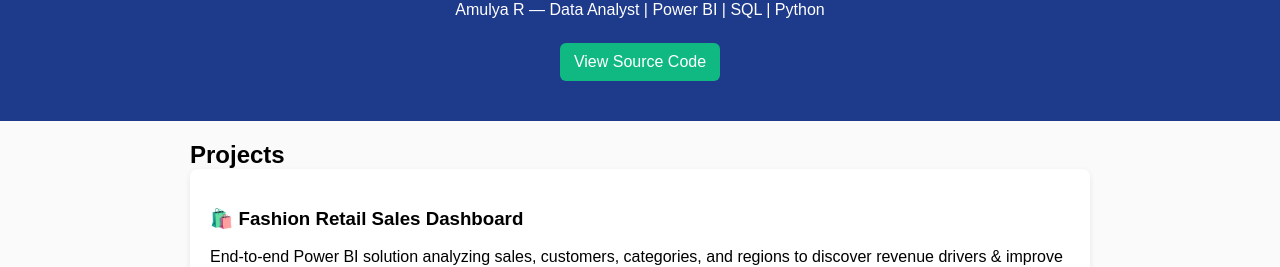
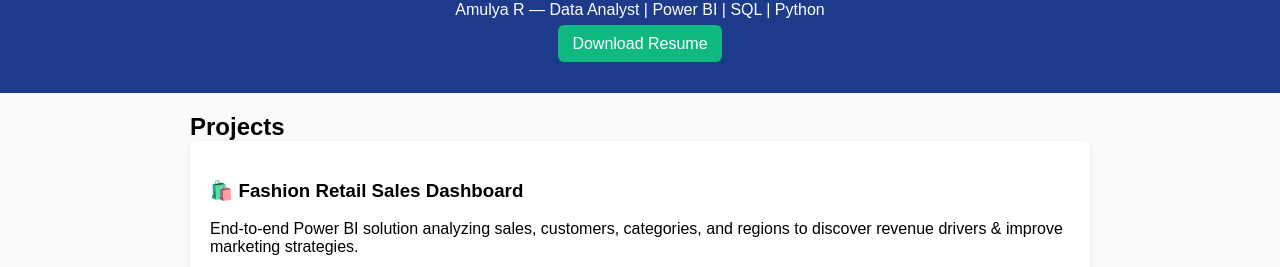
Before and after one commit to Amulya-Raghunath/portfolio, a plain HTML site: page index.html in a window 1280 px wide. Shown: the part 92-359 px from the top of the page. Drawn offline with Linux system fonts and the light colour scheme.

Commit message:
Revise index.html with new content and layout
Updated the HTML structure and added a download link for the resume.

```diff
--- a/index.html
+++ b/index.html
@@ -21,8 +21,7 @@
 <header>
     <h1>Power BI Portfolio</h1>
     <p>Amulya R — Data Analyst | Power BI | SQL | Python</p>
-    <a class="btn code-btn" href="https://github.com/Amulya-Raghunath/portfolio/blob/main/Amulya_R_PowerBI.pdf" target="_blank">View Source Code</a>
-
+    <a href="Amulya_R_PowerBI.pdf" target="_blank" style="background:#10b981;color:#fff;padding:10px 14px;border-radius:6px;text-decoration:none;">Download Resume</a>
 </header>
 
 <div class="container">
```
